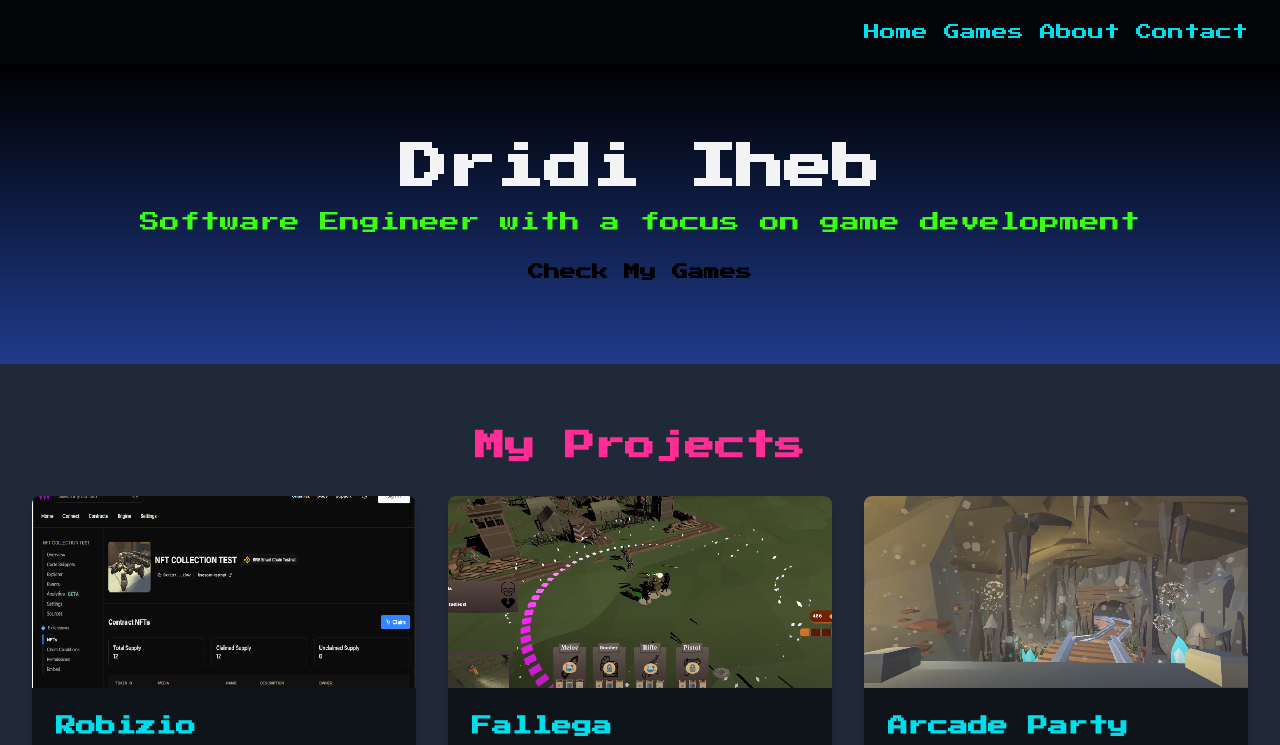
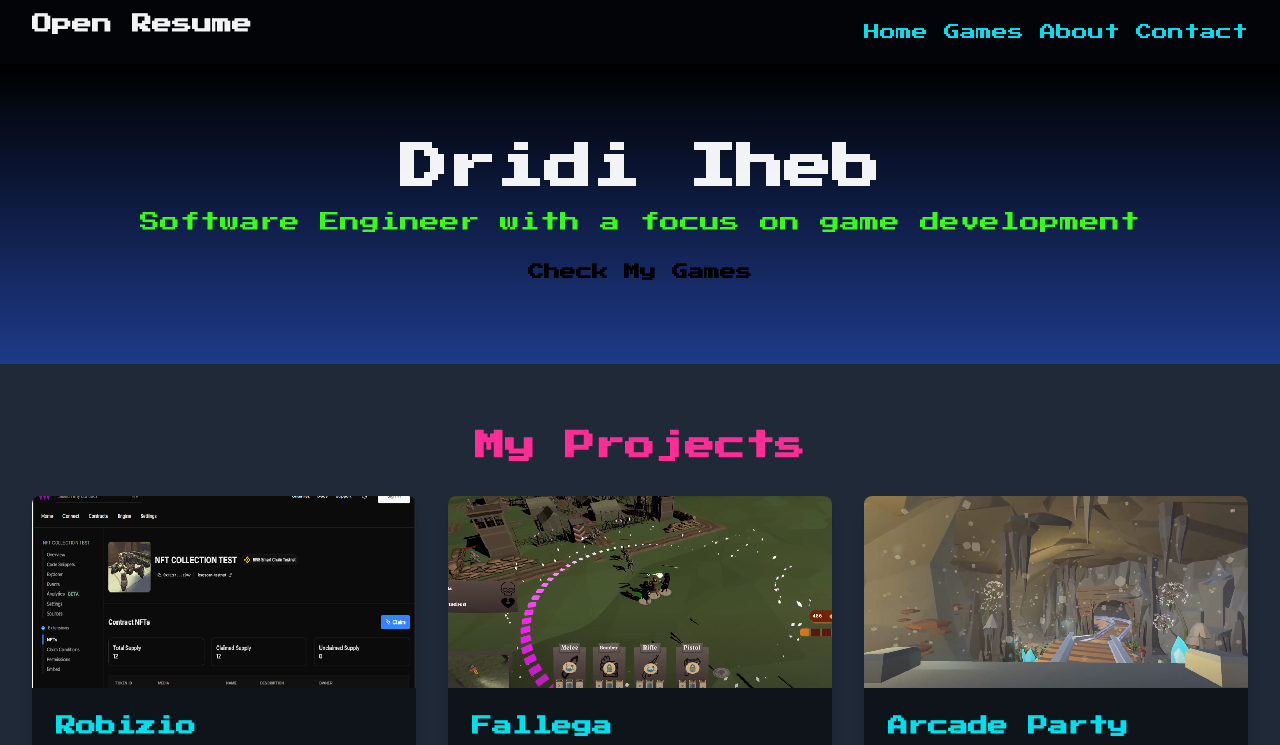
Before and after one commit to kazzoro/portfolio, a plain HTML site: page index.html in a window 1280 px wide. Shown: the top 745 px of the page. Drawn offline with nearby package versions, Linux system fonts and the light colour scheme.

Commit message:
commit 3

```diff
--- a/index.html
+++ b/index.html
@@ -94,7 +94,11 @@
         <div class="max-w-7xl mx-auto px-4 sm:px-6 lg:px-8">
             <div class="flex justify-between h-16">
                 <div class="flex items-center">
-
+             <div class="flex justify-center">
+    <a href="/resume/Dridi-Iheb.pdf" target="_blank" class="text-lg md:text-xl font-semibold mb-4 animate-pulse">
+        Open Resume
+    </a>
+</div>
                 </div>
                 <div class="flex items-center space-x-4">
                     <a href="#home" class="nav-link text-neon-blue hover:text-neon-pink hover:underline" data-section="home">Home</a>
@@ -357,17 +361,18 @@
 </section>
 
 
-    <!-- Contact Section -->
-  <section id="contact" class="py-16 bg-gray-900">
+  <!-- Contact Section -->
+<section id="contact" class="py-16 bg-gray-900">
     <div class="max-w-7xl mx-auto px-4 sm:px-6 lg:px-8">
         <h2 class="text-3xl font-bold text-neon-pink mb-8 text-center">Get in Touch</h2>
         <div class="text-center mb-4">
             <p class="text-neon-blue">ihebdridi123456@gmail.com</p>
         </div>
-        <div class="flex justify-center space-x-6">
+        <div class="flex justify-center space-x-6 mb-6">
             <a href="https://github.com/kazzoro" class="text-neon-blue hover:text-neon-pink">GitHub</a>
             <a href="https://www.linkedin.com/in/iheb-dridi-0b1787269/" class="text-neon-blue hover:text-neon-pink">LinkedIn</a>
         </div>
+
     </div>
 </section>
 
```
Also changed, not shown: 1 other file.
